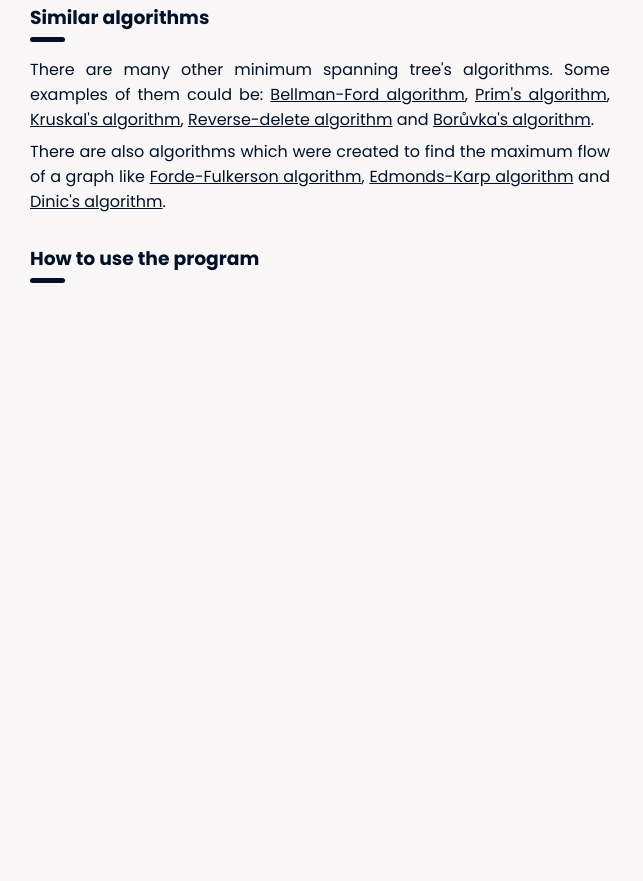
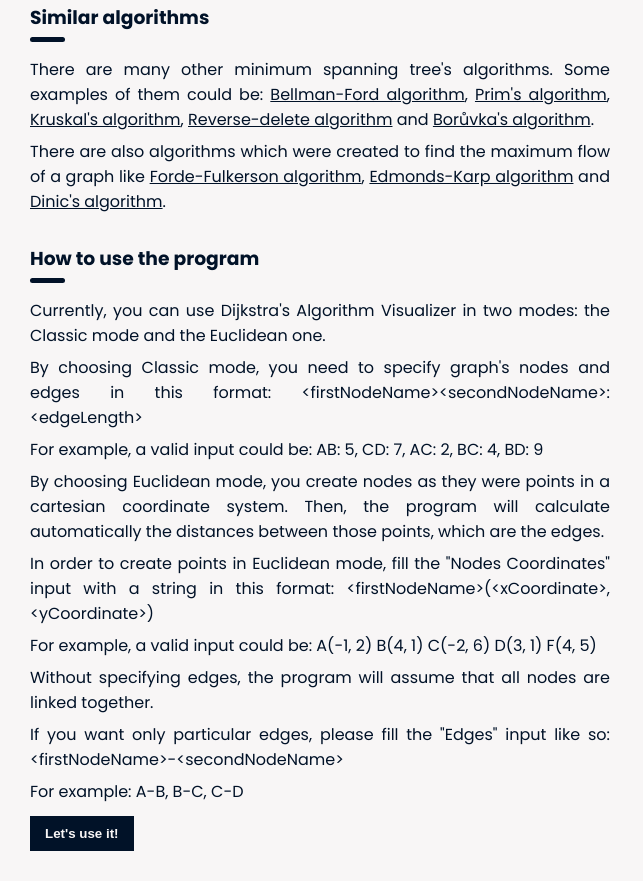
Before and after one commit to giovanni-cappelletto/dijkstra-algorithm-visualizer, a plain HTML site: page index.html in a window 1280 px wide. Shown: the part 1182-2063 px from the top of the page, without its empty margins (0-643 px from the left). Before the commit the page ends 1495 px from the top, so only its background shows below. Drawn offline with nearby package versions, Linux system fonts and the light colour scheme.

Commit message:
Completed "How to use the program" chapter

```diff
--- a/index.html
+++ b/index.html
@@ -5,6 +5,7 @@
     <meta http-equiv="X-UA-Compatible" content="IE=edge">
     <meta name="viewport" content="width=device-width, initial-scale=1.0">
     <title>Dijkstra's Algorithm Visualizer | Giovanni Cappelletto</title>
+    <link rel="icon" href="assets/favicon.gif" type="image/gif" >
     <link rel="stylesheet" href="style.css">
     <link rel="stylesheet" href="https://cdn.jsdelivr.net/npm/katex@0.16.11/dist/katex.min.css" integrity="sha384-nB0miv6/jRmo5UMMR1wu3Gz6NLsoTkbqJghGIsx//Rlm+ZU03BU6SQNC66uf4l5+" crossorigin="anonymous">
     <script src="https://cdn.jsdelivr.net/npm/katex@0.16.11/dist/katex.min.js" integrity="sha384-7zkQWkzuo3B5mTepMUcHkMB5jZaolc2xDwL6VFqjFALcbeS9Ggm/Yr2r3Dy4lfFg" crossorigin="anonymous" defer></script>
@@ -49,21 +50,32 @@
         </div>
         <div class="chapter">
             <h3 class="chapter_title" id="how-to-use">How to use the program</h3>
+            <p>Currently, you can use Dijkstra's Algorithm Visualizer in two modes: the Classic mode and the Euclidean one.</p>
+            <p>By choosing Classic mode, you need to specify graph's nodes and edges in this format: <span class="format">&#60;firstNodeName&#62;&#60;secondNodeName&#62;: &#60;edgeLength&#62;</span></p>
+            <p>For example, a valid input could be: AB: 5, CD: 7, AC: 2, BC: 4, BD: 9</p>
+            <p>By choosing Euclidean mode, you create nodes as they were points in a cartesian coordinate system. Then, the program will calculate automatically the distances between those points, which are the edges.</p>
+            <p>In order to create points in Euclidean mode, fill the "Nodes Coordinates" input with a string in this format: <span class="format">&#60;firstNodeName&#62;(&#60;xCoordinate&#62;, &#60;yCoordinate&#62;)</span></p>
+            <p>For example, a valid input could be: A(-1, 2) B(4, 1) C(-2, 6) D(3, 1) F(4, 5)</p>
+            <p>Without specifying edges, the program will assume that all nodes are linked together.</p>
+            <p>If you want only particular edges, please fill the "Edges" input like so: <span class="format">&#60;firstNodeName&#62;-&#60;secondNodeName&#62;</span></p>
+            <p>For example: A-B, B-C, C-D</p>
 
+            <a href="/playground/playground.html">
+                <button class="cta">Let's use it!</button>
+            </a>
         </div>
     </main>
-    <aside>
-        <img src="../assets/graph.png" alt="Example of graph">
+    <aside class="main-aside">
+        <img src="../assets/graph.png" class="main-img" alt="Example of graph">
     </aside>
 
-    <!-- <button class="cta">View</button> -->
-
     <section>
+        <div class="section-wrapper">
+            <div class="section-container">
                 <header>
                     <p class="path"><span class="return-to-home" tabindex="0">Home</span> > <span class="current-position">Visual Explanation</span></p>
                     <h1>Visual explanation of Dijkstra's algorithm</h1>
                 </header>
-        <div class="section-container">
                 <div class="content" data-visible="true">
                     <p>Let's make a visual example in order to understand better how the algorithm works.</p>
                     <p>Here we start from the node <span id="node-A"></span> and we need to find the minimum spanning tree of the given graph.</p>
@@ -197,6 +209,7 @@
                     </div>
                 </div>
             </div>
+        </div>
         <aside>
             <img src="../assets/given-graph.png" alt="Given Graph" class="visual-explanation-img" data-visible="true">
             <img src="../assets/distances-from-A.png" alt="Distances from A" class="visual-explanation-img">
```
Lines whose indentation alone changed are shown as unchanged.
